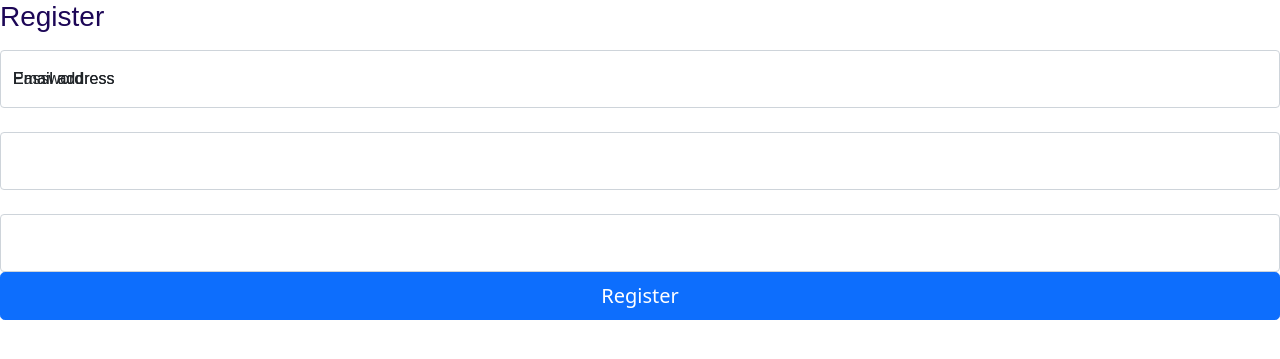
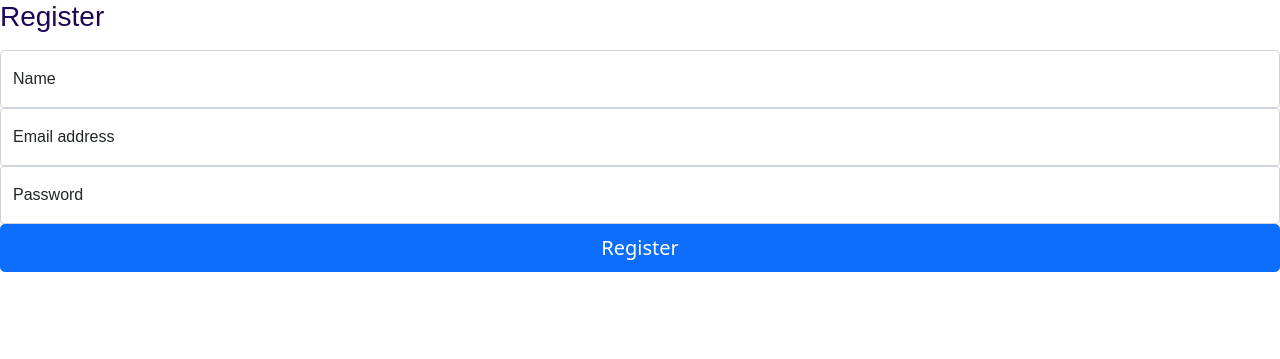
Before and after one commit to ShreyasSingri/chatroom-react-flask, a Flask app: page /register in a window 1280 px wide. Shown: the top 359 px of the page. Run offline with Flask 2, Linux system fonts and the light colour scheme; some libraries are stand-ins or nearby versions.

Commit message:
Seventh Commit

```diff
--- a/run.py
+++ b/run.py
@@ -13,7 +13,9 @@ sys.dont_write_bytecode = True
 # init
 async_mode = 'eventlet'
 
+# Flask Instance
 app = Flask(__name__)
+
 app.secret_key = os.urandom(24)
 socketio = SocketIO(app, async_mode=async_mode)
 
@@ -36,8 +38,8 @@ def chat():
     return render_template('chat.html')
 
 # # API for registration
-@app.route('/chat', methods=["POST"])
-def registerSuccess():
+@app.route('/registration', methods=["POST"])
+def registration():
     if request.method == "POST":
         # data = request.form.to_dict()
         # name = data['name']
@@ -52,13 +54,14 @@ def registerSuccess():
 
 
 # # API for login success
-@app.route('/chat', methods=['POST'])
-def loginsucess():
+@app.route('/loginsuccess', methods=['POST'])
+def loginSuccess():
     if request.method == 'POST':
         email = request.form.get('email')
         password = request.form.get('password')
         #result = db.session.query(User).all()
-        result = db.session.query(RegisteredUsers).filter(RegisteredUsers.email==email, RegisteredUsers.password==password)
+        result = db.session.query(RegisteredUsers).filter(RegisteredUsers.email==email,
+        RegisteredUsers.password==password)
         for row in result:
             if (len(row.email)!=0):
                 print("Welcome ",row.name)
--- a/templates/login.html
+++ b/templates/login.html
@@ -10,11 +10,13 @@
   </head>
   <body>
     <main class="form-signin">
-        <form action="/logsuc" method="POST">
+        <form action="/loginsuccess" method="POST">
             <h1 class="h3 mb-3 fw-normal">Login</h1>
             <div class="form-floating">
                 <input type="email" class="form-control" id="emid" name="email" placeholder="name@example.com">
                 <label for="emid">Email address</label>
+                </div>
+            <div class="form-floating">
                 <input type="password" class="form-control" id="pass" name = "password" placeholder="Password">
                 <label for="pass">Password</label>
             </div>
--- a/templates/register.html
+++ b/templates/register.html
@@ -12,10 +12,14 @@
     <form action="/registration" method="POST">
         <h1 class="h3 mb-3 fw-normal">Register</h1>
         <div class="form-floating">
-            <input type="text" class="form-control" id="na" name="email" placeholder="Name">
-            <label for="na">Email address</label><br>
+            <input type="text" class="form-control" id="na" name="name" placeholder="Name">
+            <label for="na">Name</label>
+          </div>
+          <div class="form-floating">
             <input type="email" class="form-control" id="emid" name="email" placeholder="abc@xyz.com">
-            <label for="emid">Email address</label><br>
+            <label for="emid">Email address</label>
+          </div>
+          <div class="form-floating">
             <input type="password" class="form-control" id="pass" name = "password" placeholder="Password">
             <label for="pass">Password</label>
         </div>
```
Also changed, not shown: connection.py (+2 -5 lines).
